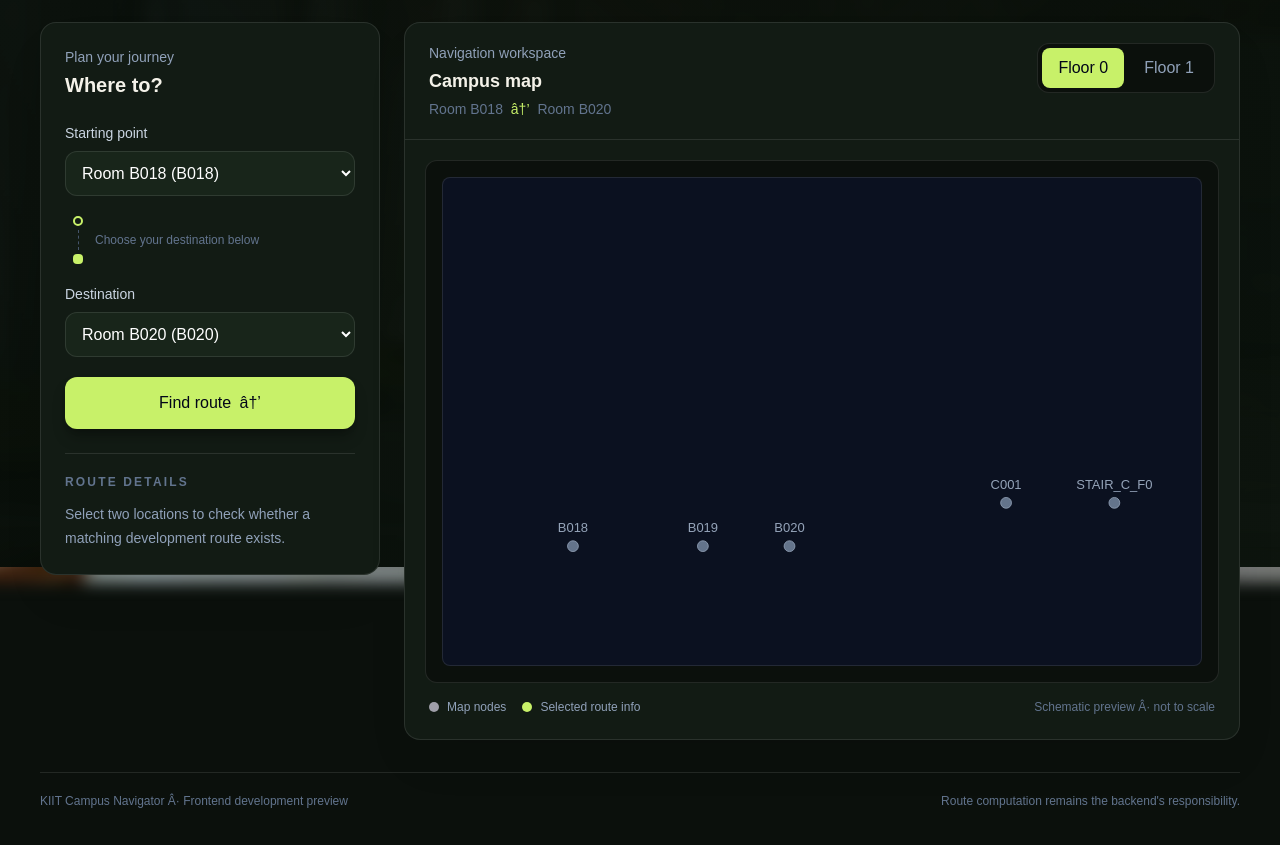
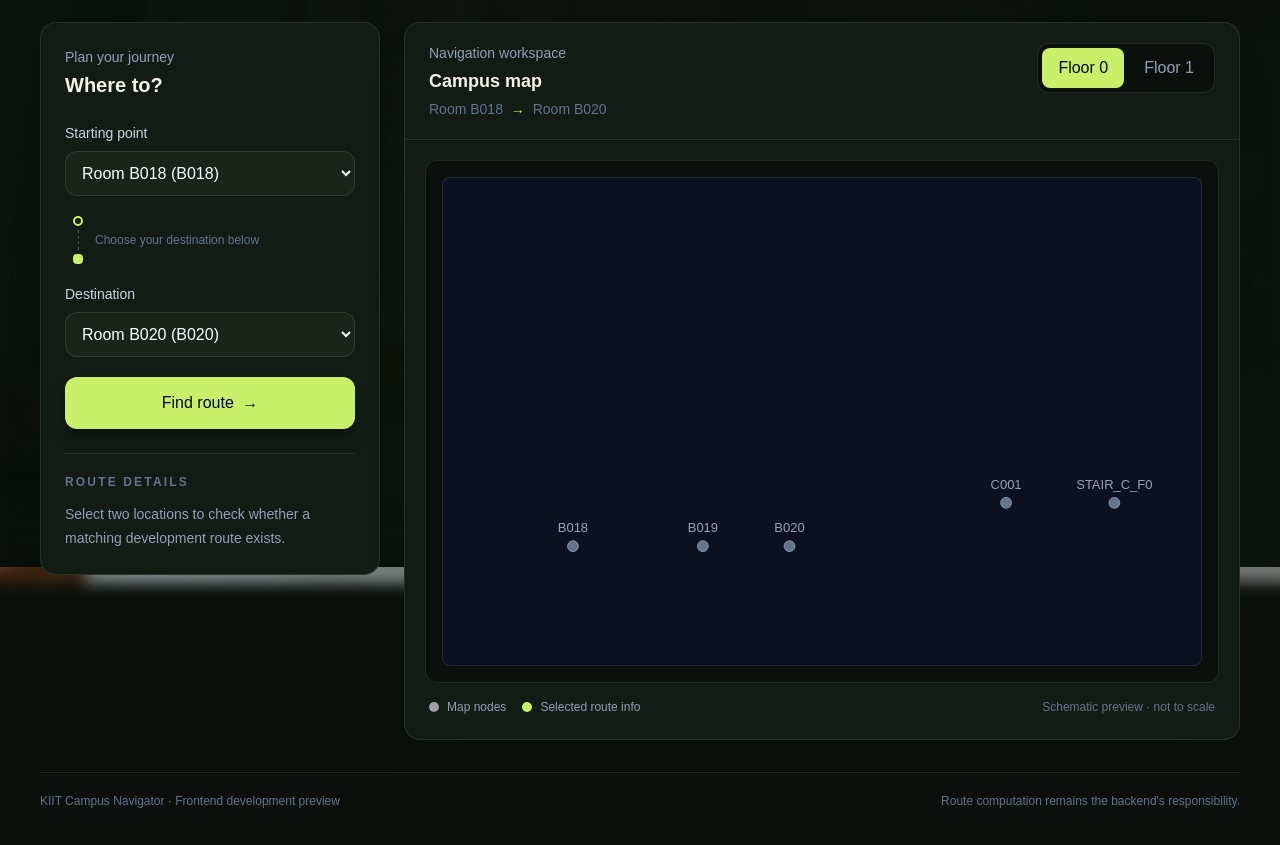
Before and after one commit to RAJ0203/KIIT_CAMPUS25_Navigation_System, a Next.js app: page / in a window 1280 px wide. Shown: the part 233-1078 px from the top of the page. Built offline with nearby package versions, Linux system fonts and the light colour scheme.

Commit message:
Fix UTF-8 encoding in dashboard UI

```diff
--- a/src/app/page.tsx
+++ b/src/app/page.tsx
@@ -124,7 +124,7 @@ export default function Home() {
                 onClick={findRoute}
                 className="w-full rounded-xl bg-[var(--accent)] px-4 py-3.5 font-semibold text-slate-950 shadow-lg shadow-black/30 transition hover:bg-[var(--accent)] focus:outline-none focus:ring-2 focus:ring-indigo-200 focus:ring-offset-2 focus:ring-offset-slate-900"
               >
-                Find route <span className="ml-1">â†’</span>
+                Find route <span className="ml-1">→</span>
               </button>
             </div>
 
@@ -186,7 +186,7 @@ export default function Home() {
                 <p className="text-sm text-slate-400">Navigation workspace</p>
                 <h2 className="mt-1 text-lg font-semibold">Campus map</h2>
                 <p className="mt-1 text-sm text-slate-500">
-                  {sourceLocation?.name ?? source} <span className="mx-1 text-[var(--accent)]">â†’</span> {destinationLocation?.name ?? destination}
+                  {sourceLocation?.name ?? source} <span className="mx-1 text-[var(--accent)]">→</span> {destinationLocation?.name ?? destination}
                 </p>
               </div>
 
@@ -224,14 +224,14 @@ export default function Home() {
                     Selected route info
                   </span>
                 </div>
-                <p className="text-xs text-slate-500">Schematic preview Â· not to scale</p>
+                <p className="text-xs text-slate-500">Schematic preview · not to scale</p>
               </div>
             </div>
           </section>
         </section>
 
         <footer className="mt-8 flex flex-col gap-2 border-t border-white/10 pt-5 text-xs text-slate-500 sm:flex-row sm:items-center sm:justify-between">
-          <p>KIIT Campus Navigator Â· Frontend development preview</p>
+          <p>KIIT Campus Navigator · Frontend development preview</p>
           <p>Route computation remains the backend's responsibility.</p>
         </footer>
       </div>
```
Also changed, not shown: src/components/map/CampusMapSvg.tsx (line endings or trailing spaces).
